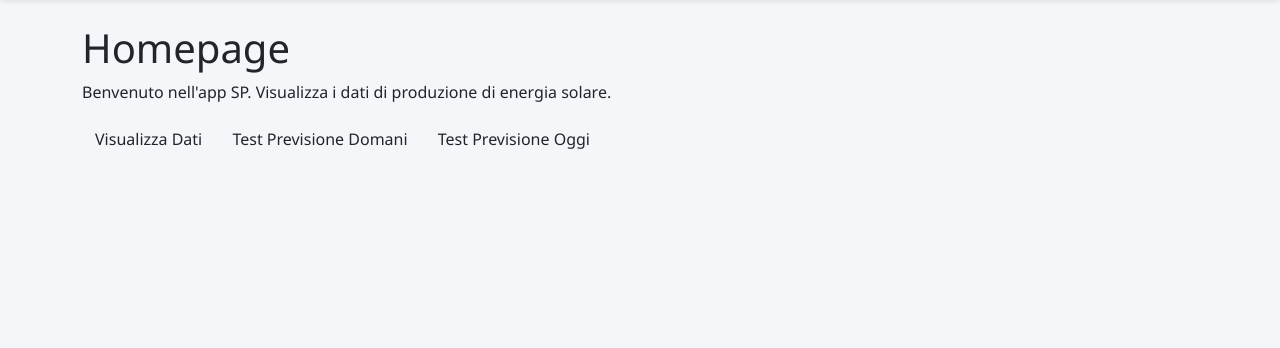
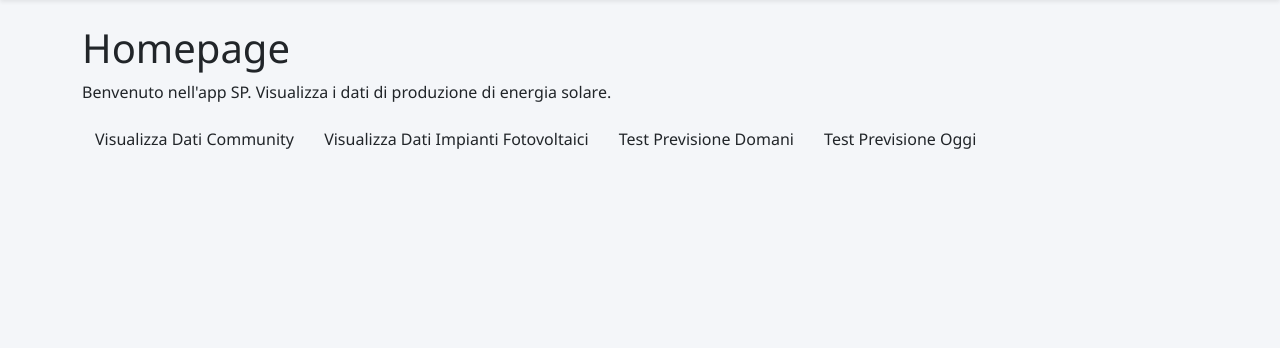
Before and after one commit to gabrieledavena/IOT_Project, a Django app: page / in a window 1280 px wide. Shown: the part 96-444 px from the top of the page. Run offline with Django 5.2, Linux system fonts and the light colour scheme.

Commit message:
Added button in homepage for photovoltaicsystem detail

```diff
--- a/backend/src/templates/home.html
+++ b/backend/src/templates/home.html
@@ -6,7 +6,8 @@
     <h1>Homepage</h1>
     <p>Benvenuto nell'app SP. Visualizza i dati di produzione di energia solare.</p>
 
-    <a class="btn" href="{% url 'SP:solar_community' %}">Visualizza Dati</a>
+    <a class="btn" href="{% url 'SP:solar_community' %}">Visualizza Dati Community</a>
+    <a class="btn" href="{% url 'SP:photovoltaic_system_list' %}">Visualizza Dati Impianti Fotovoltaici</a>
     <a class="btn" href="{% url 'tomorrow' %}">Test Previsione Domani</a>
     <a class="btn" href="{% url 'today' %}">Test Previsione Oggi</a>
 
```
